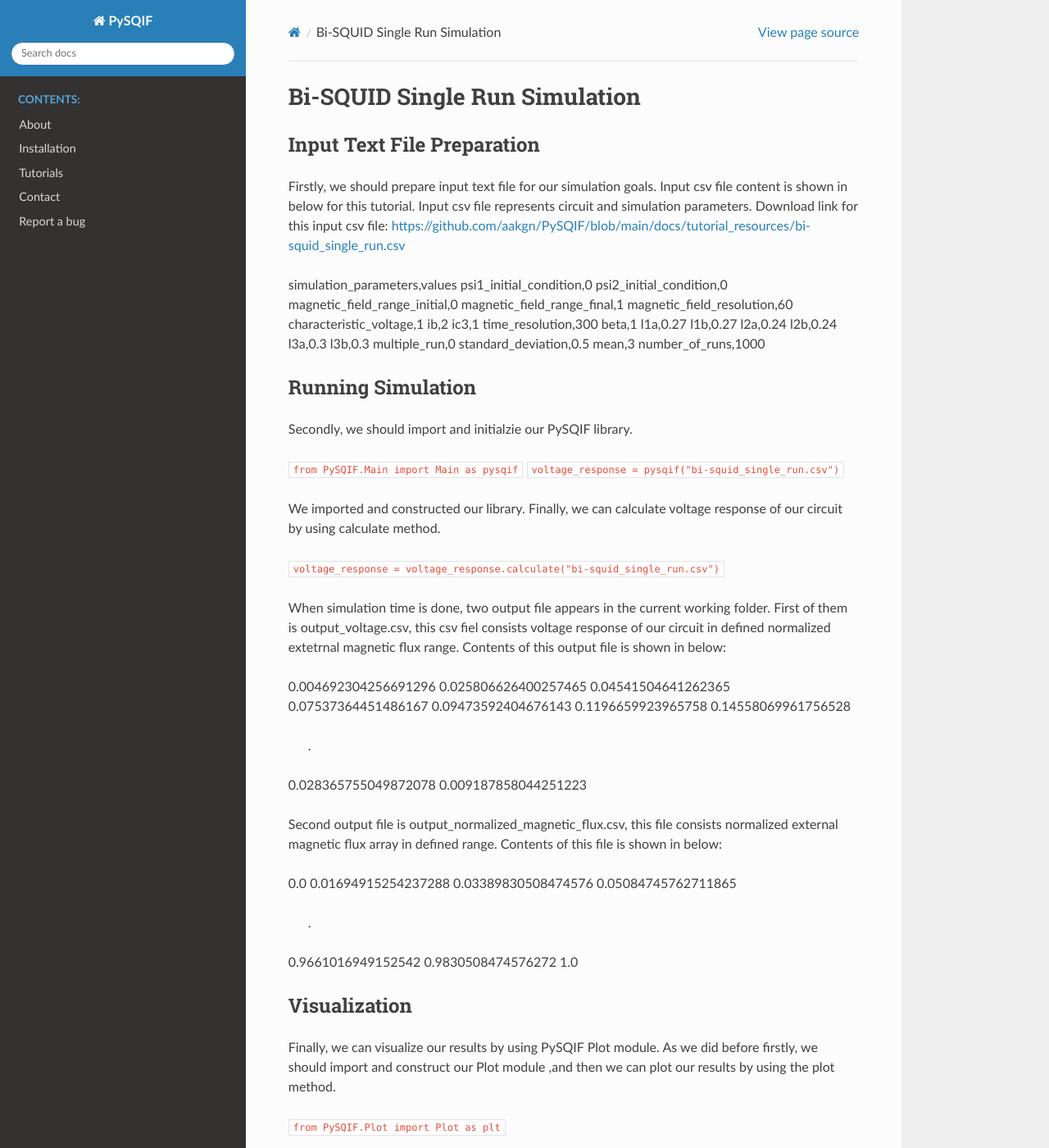
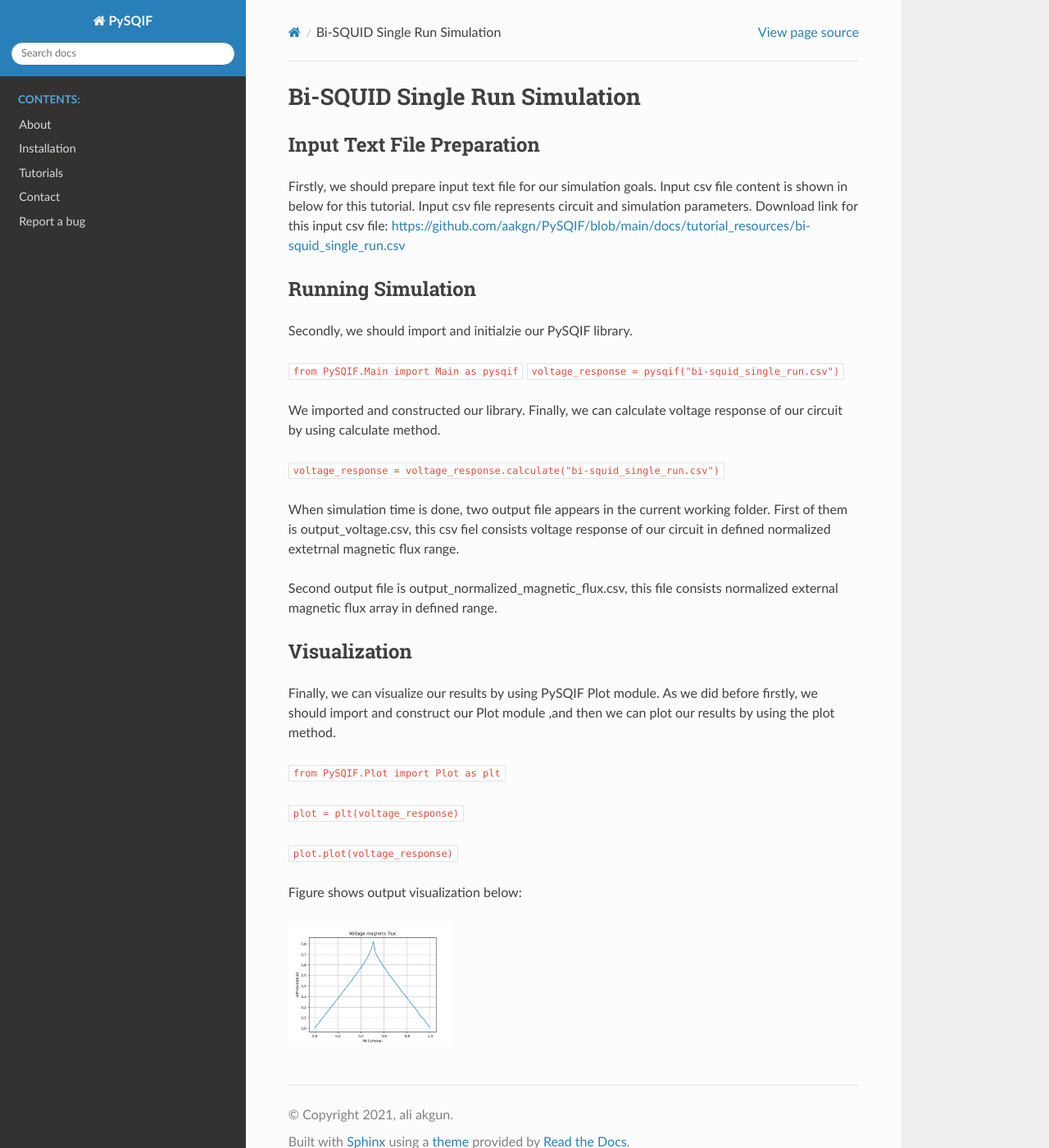
Before and after one commit to aakgn/PySQIF, a Sphinx documentation site: the page built from docs/source/single_run_bi_squid_tutorial.rst, in a window 1280 px wide and 1400 px high. Shown: the whole window at 82% size. Built offline with Sphinx 7.4.7 and the Read the Docs theme 2.0.0, drawn with Linux system fonts in a browser that asks for light colours; pages that are not in the unit, such as notebooks, are missing from menus.

Commit message:
Update single_run_bi_squid_tutorial.rst

```diff
--- a/docs/source/single_run_bi_squid_tutorial.rst
+++ b/docs/source/single_run_bi_squid_tutorial.rst
@@ -9,30 +9,6 @@ Firstly, we should prepare input text file for our simulation goals.
 Input csv file content is shown in below for this tutorial. Input csv file
 represents circuit and simulation parameters. Download link for this input csv file:
 https://github.com/aakgn/PySQIF/blob/main/docs/tutorial_resources/bi-squid_single_run.csv
-
-
-
-simulation_parameters,values
-psi1_initial_condition,0
-psi2_initial_condition,0
-magnetic_field_range_initial,0
-magnetic_field_range_final,1
-magnetic_field_resolution,60
-characteristic_voltage,1
-ib,2
-ic3,1
-time_resolution,300
-beta,1
-l1a,0.27
-l1b,0.27
-l2a,0.24
-l2b,0.24
-l3a,0.3
-l3b,0.3
-multiple_run,0
-standard_deviation,0.5
-mean,3
-number_of_runs,1000
 
 
 Running Simulation
@@ -50,39 +26,10 @@ voltage response of our circuit by using calculate method.
 
 When simulation time is done, two output file appears in the current working folder.
 First of them is output_voltage.csv, this csv fiel consists voltage response of
-our circuit in defined normalized extetrnal magnetic flux range. Contents of this
-output file is shown in below:
-
-
-0.004692304256691296
-0.025806626400257465
-0.04541504641262365
-0.07537364451486167
-0.09473592404676143
-0.1196659923965758
-0.14558069961756528
-         .
-         .
-         .
-0.028365755049872078
-0.009187858044251223
-
+our circuit in defined normalized extetrnal magnetic flux range.
 
 Second output file is output_normalized_magnetic_flux.csv, this file consists
-normalized external magnetic flux array in defined range. Contents of this file
-is shown in below:
-
-
-0.0
-0.01694915254237288
-0.03389830508474576
-0.05084745762711865
-       .
-       .
-       .
-0.9661016949152542
-0.9830508474576272
-1.0
+normalized external magnetic flux array in defined range.
 
 
 Visualization
```
